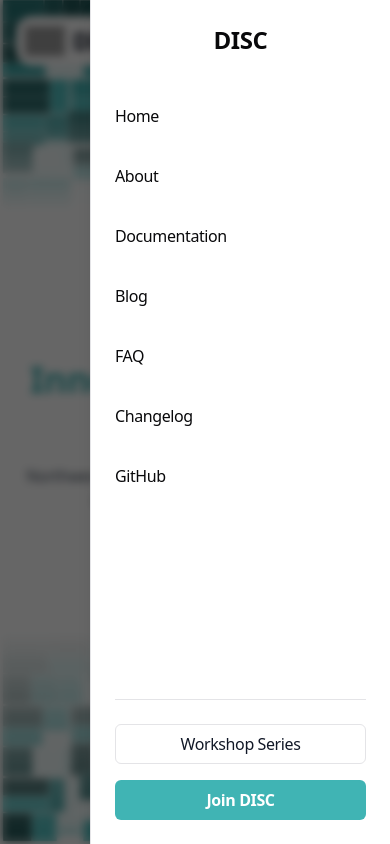
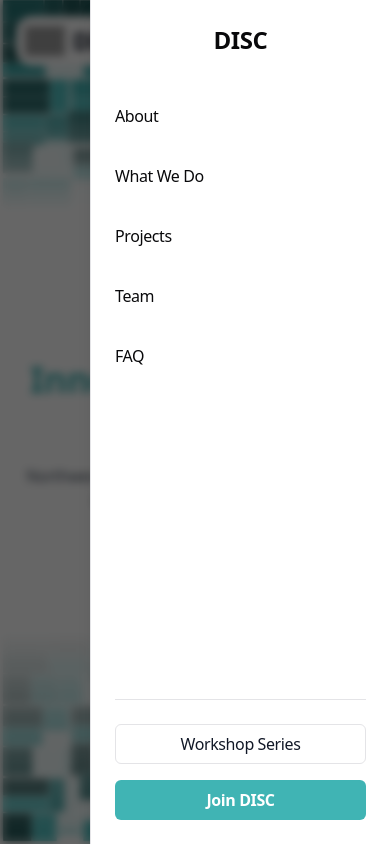
Before and after one commit to DISC-NU/disc-website, a Next.js app: page / in a window 390 px wide. Both pictures are taken after a click on the button 345 px from the left and 41 px from the top of the page. Shown: the top 844 px of the page. Built offline with nearby package versions, Linux system fonts and the light colour scheme; grey boxes are pictures that could not be loaded.

Commit message:
mobile fixes

```diff
--- a/src/_components/ui/mobile-menu.tsx
+++ b/src/_components/ui/mobile-menu.tsx
@@ -1,6 +1,6 @@
 "use client";
 
-import { useState, useEffect } from "react";
+import { useState, useEffect, useCallback } from "react";
 import Link from "next/link";
 import { Button } from "@/_components/ui/button";
 import {
@@ -21,6 +21,28 @@ export default function MobileMenu() {
   useEffect(() => {
     setMounted(true);
   }, []);
+
+  const scrollToSection = useCallback(
+    (e: React.MouseEvent, sectionId: string) => {
+      e.preventDefault();
+      const section = document.getElementById(sectionId);
+
+      if (section) {
+        const navHeight = 60;
+        const buffer = 264;
+        const elementPosition = section.getBoundingClientRect().top;
+        const offsetPosition =
+          elementPosition + window.pageYOffset - navHeight - buffer;
+
+        window.scrollTo({
+          top: offsetPosition,
+          behavior: "smooth",
+        });
+        setIsOpen(false);
+      }
+    },
+    []
+  );
 
   const listItemVariants = {
     closed: { opacity: 0, x: 20 },
@@ -47,9 +69,11 @@ export default function MobileMenu() {
 
   const MobileNavItem = ({
     href,
+    onClick,
     children,
   }: {
     href: string;
+    onClick?: (e: React.MouseEvent) => void;
     children: React.ReactNode;
   }) => (
     <motion.li
@@ -60,6 +84,7 @@ export default function MobileMenu() {
     >
       <Link
         href={href}
+        onClick={onClick}
         className="block rounded-md py-4 text-base font-medium text-foreground transition-colors hover:bg-secondary-300/10"
       >
         {children}
@@ -113,18 +138,35 @@ export default function MobileMenu() {
                         animate={isOpen ? "open" : "closed"}
                       >
                         <div className="space-y-1">
-                          <MobileNavItem href="/">Home</MobileNavItem>
-                          <MobileNavItem href="/about">About</MobileNavItem>
-                          <MobileNavItem href="/docs">
-                            Documentation
+                          <MobileNavItem
+                            href="#about"
+                            onClick={(e) => scrollToSection(e, "intro")}
+                          >
+                            About
                           </MobileNavItem>
-                          <MobileNavItem href="/blog">Blog</MobileNavItem>
-                          <MobileNavItem href="/faq">FAQ</MobileNavItem>
-                          <MobileNavItem href="/changelog">
-                            Changelog
+                          <MobileNavItem
+                            href="#features"
+                            onClick={(e) => scrollToSection(e, "features")}
+                          >
+                            What We Do
                           </MobileNavItem>
-                          <MobileNavItem href="https://github.com/yourusername">
-                            GitHub
+                          <MobileNavItem
+                            href="#projects"
+                            onClick={(e) => scrollToSection(e, "projects")}
+                          >
+                            Projects
+                          </MobileNavItem>
+                          <MobileNavItem
+                            href="#team"
+                            onClick={(e) => scrollToSection(e, "team")}
+                          >
+                            Team
+                          </MobileNavItem>
+                          <MobileNavItem
+                            href="#faq"
+                            onClick={(e) => scrollToSection(e, "faq")}
+                          >
+                            FAQ
                           </MobileNavItem>
                         </div>
                       </motion.ul>
```
